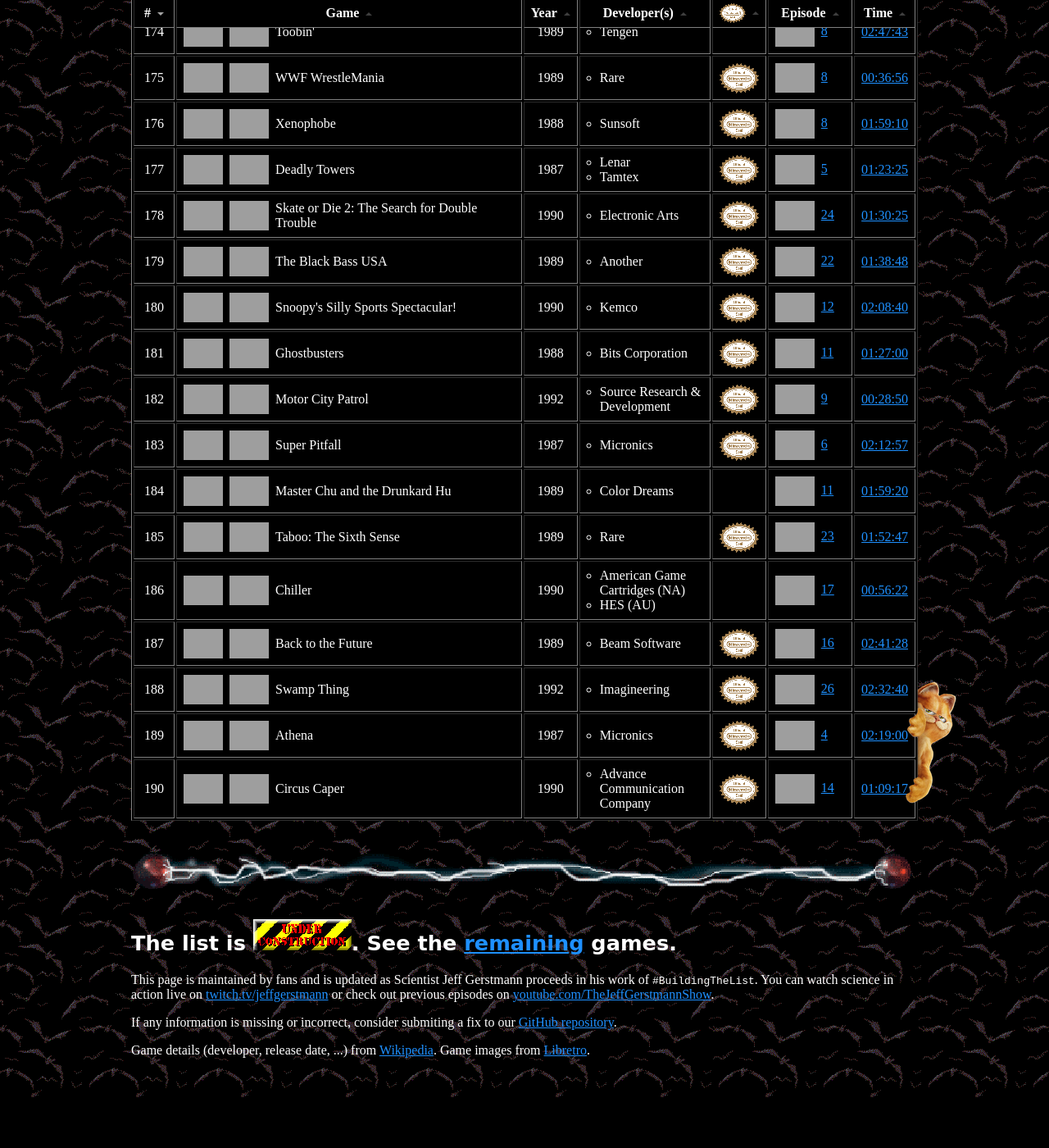
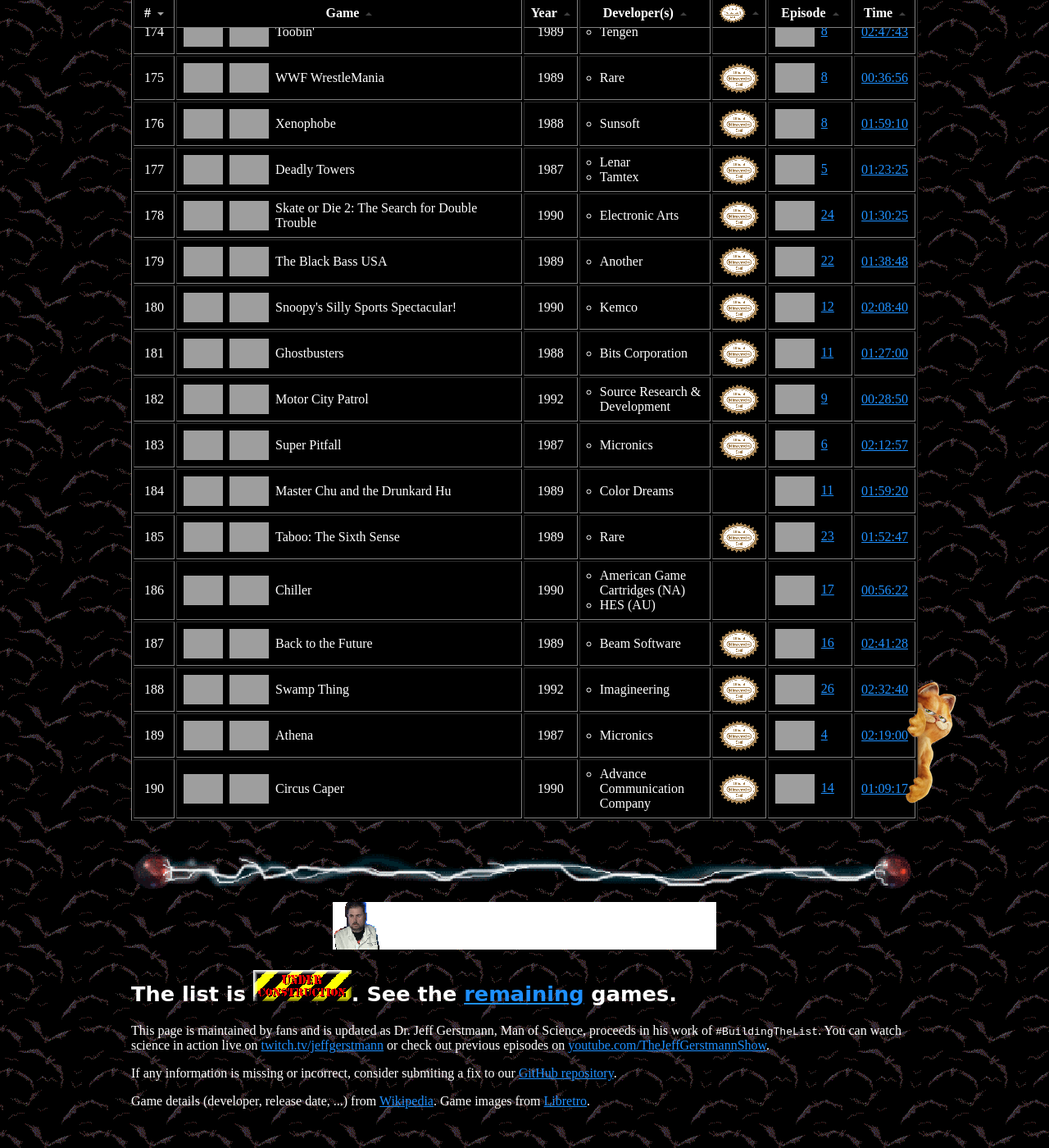
Before and after one commit to vNakamura/8bitnintendo-science, a Jekyll site: the page built from index.html, in a window 1280 px wide and 1400 px high, scrolled down 10492 px. Shown: the whole window at 82% size. Built offline with Jekyll 4.4.1, drawn with Linux system fonts in a browser that asks for light colours; before the commit the page ends 11830 px from its top, so only the background shows below that.

Commit message:
add link to test.html

```diff
--- a/assets/css/styles.sass
+++ b/assets/css/styles.sass
@@ -23,6 +23,13 @@
   color: dodgerblue
 a:visited
   color: slateblue
+
+a.test-link
+  img
+    border: 0
+    max-width: 100%
+    width: 468px
+    image-rendering: smooth
 
 .container
   max-width: 120ch
@@ -133,6 +140,10 @@
 img.divider
   width: 100%
 
+.nav-links
+  display: flex
+  justify-content: space-between
+
 @media(max-width: 1000px)
   body
     margin: 0
--- a/assets/css/test.sass
+++ b/assets/css/test.sass
@@ -16,6 +16,8 @@
 .test
   position: relative
   width: 100%
+  max-width: 860px
+  margin: 0 auto
   aspect-ratio: 415 / 286
   background: url("../images/mk-test.png")
   background-size: cover
--- a/index.html
+++ b/index.html
@@ -141,14 +141,16 @@
 </section>
 
 <img class="divider" src="assets/images/electricbar.gif">
-
+<center>
+  <a class="test-link" href="/test.html"><img src="assets/images/test.gif"></a>
+</center>
 <section class="about">
   <h2>The list is
     <img src="assets/images/under-construction.gif" width="120">.
     See the <a href="./remaining.html">remaining</a> games.
   </h2>
   <p>
-    This page is maintained by fans and is updated as Scientist Jeff Gerstmann proceeds in his work of <code>#BuildingTheList</code>. You can watch science in action live on <a href="https://www.twitch.tv/jeffgerstmann">twitch.tv/jeffgerstmann</a> or check out previous episodes on <a href="https://www.youtube.com/playlist?list=PLDKeuvgV0sxZ_xs4zUvQcMEV-LTjSf-Ok">youtube.com/TheJeffGerstmannShow</a>.
+    This page is maintained by fans and is updated as Dr. Jeff Gerstmann, Man of Science, proceeds in his work of <code>#BuildingTheList</code>. You can watch science in action live on <a href="https://www.twitch.tv/jeffgerstmann">twitch.tv/jeffgerstmann</a> or check out previous episodes on <a href="https://www.youtube.com/playlist?list=PLDKeuvgV0sxZ_xs4zUvQcMEV-LTjSf-Ok">youtube.com/TheJeffGerstmannShow</a>.
   </p>
   <p>If any information is missing or incorrect, consider submiting a fix to our <a href="https://github.com/vNakamura/8bitnintendo-science">GitHub repository</a>.
   </p>
--- a/test.html
+++ b/test.html
@@ -2,7 +2,9 @@
 title: Test Your Science
 ---
 <link rel="stylesheet" href="assets/css/test.css?{{ " now" | date: "%s" }}">
-
+<div class="nav-links"
+><a href="/" style="color:white">≪ Back to the list</a>
+<div class="score"></div></div>
 <div class="test">
   <h1>Test Your Science</h1>
   <div class="players hidden">
@@ -22,7 +24,6 @@
     Is <b class="p1">Super Pitfall</b> <button onclick="selected(0)">Better</button> or <button onclick="selected(1)">Worse</button> than <b class="p2">Dynowarz: Destruction of Spondylus</b>?
   </p>
 </div>
-<div class="score"></div>
 
 <script>
 function shuffleArray(originalArray) {
```
Also changed, not shown: assets/images/test.gif (added), 1 other file.
